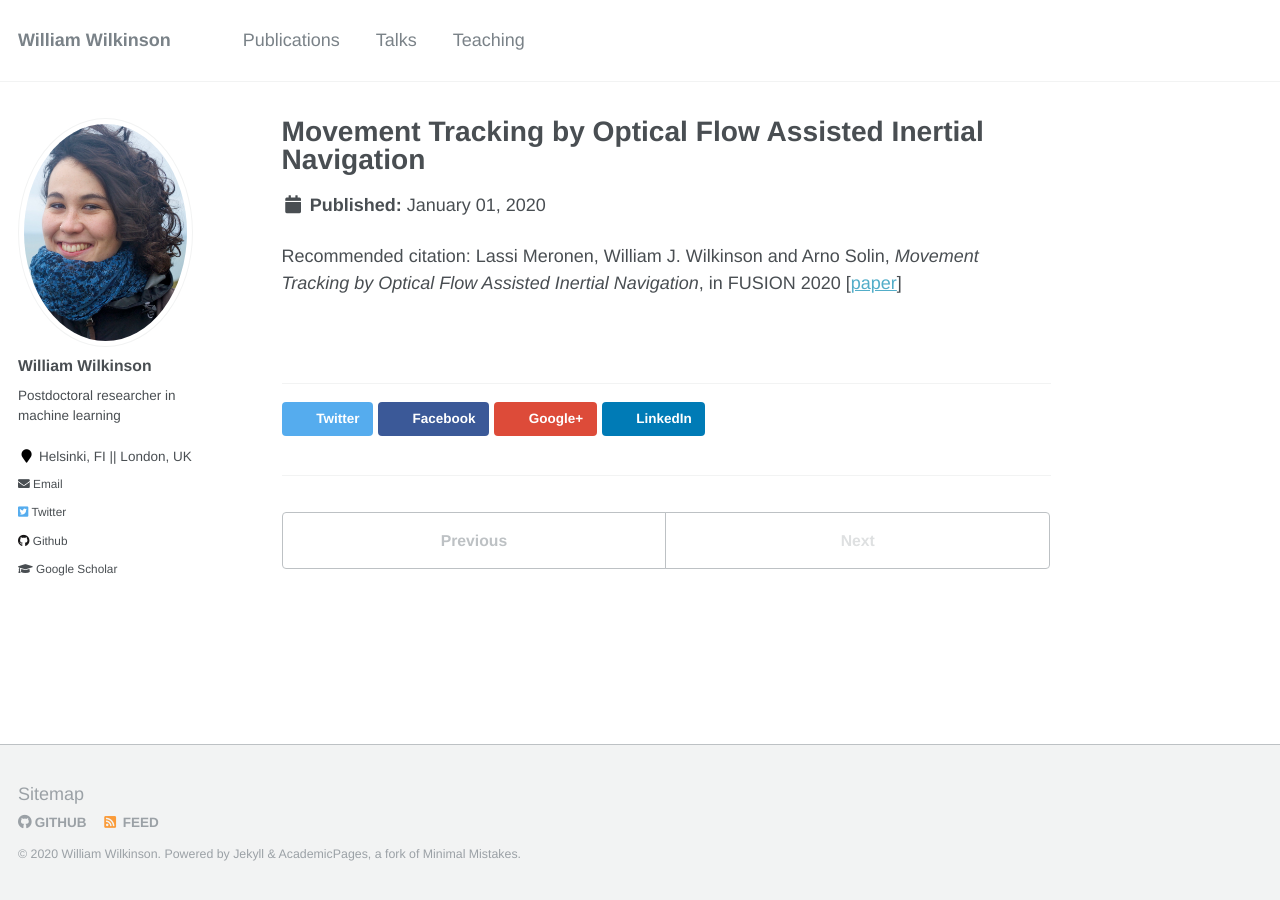
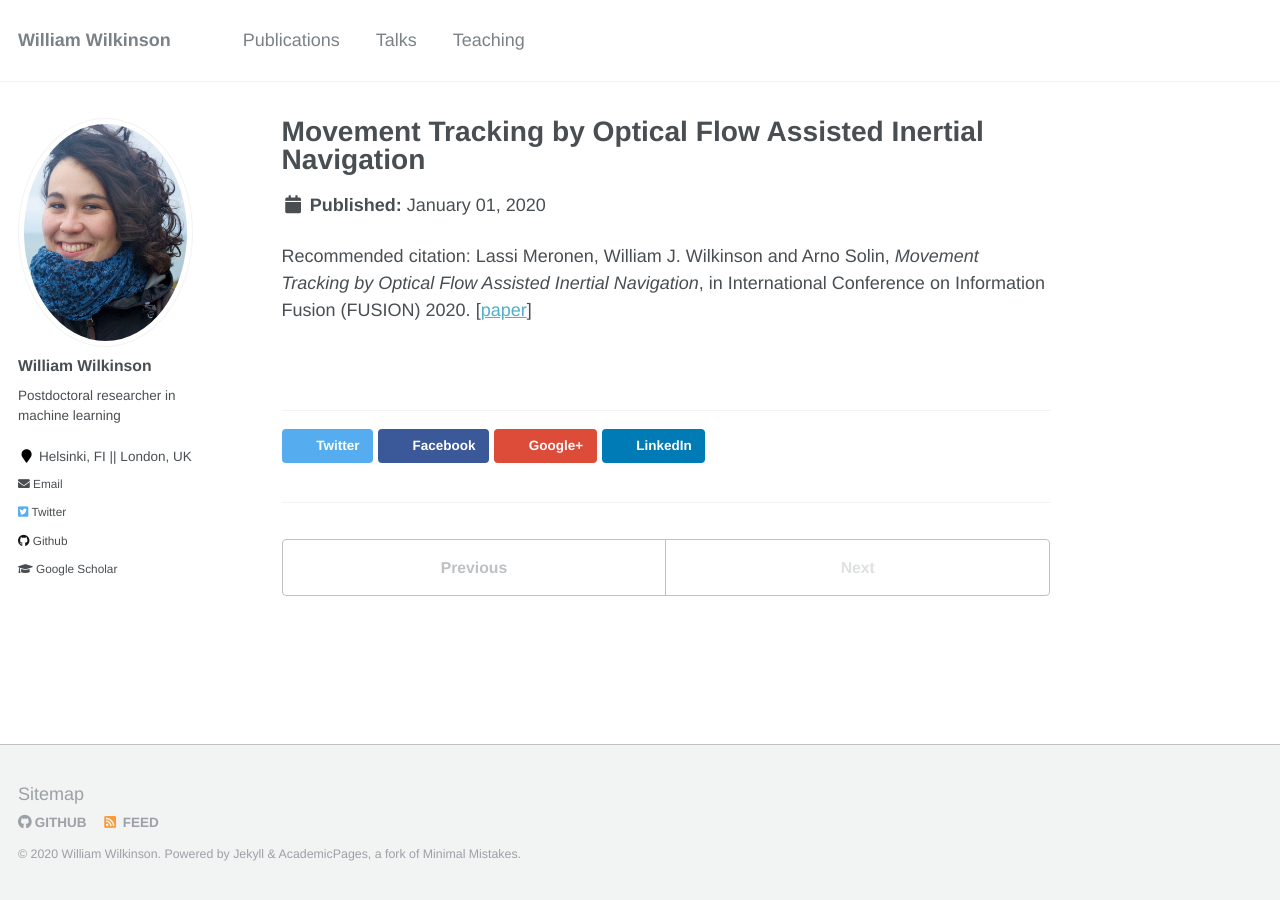
Before and after one commit to wil-j-wil/wil-j-wil2.github.io, a Jekyll site: the page built from _publications/2020-01-01-fusion.md, in a window 1280 px wide. Built offline with Jekyll 4.4.1, drawn with Linux system fonts in a browser that asks for light colours.

Commit message:
Update 2020-01-01-fusion.md

```diff
--- a/_publications/2020-01-01-fusion.md
+++ b/_publications/2020-01-01-fusion.md
@@ -7,5 +7,5 @@ type: published
 date: 2020-01-01
 year: 2020
 paperurl: 'https://link.aps.org/doi/10.1103/PhysRevResearch.2.023069'
-citation: 'Lassi Meronen, William J. Wilkinson and Arno Solin, <i>Movement Tracking by Optical Flow Assisted Inertial Navigation</i>, in FUSION 2020'
+citation: 'Lassi Meronen, William J. Wilkinson and Arno Solin, <i>Movement Tracking by Optical Flow Assisted Inertial Navigation</i>, in International Conference on Information Fusion (FUSION) 2020.'
 ---
```
